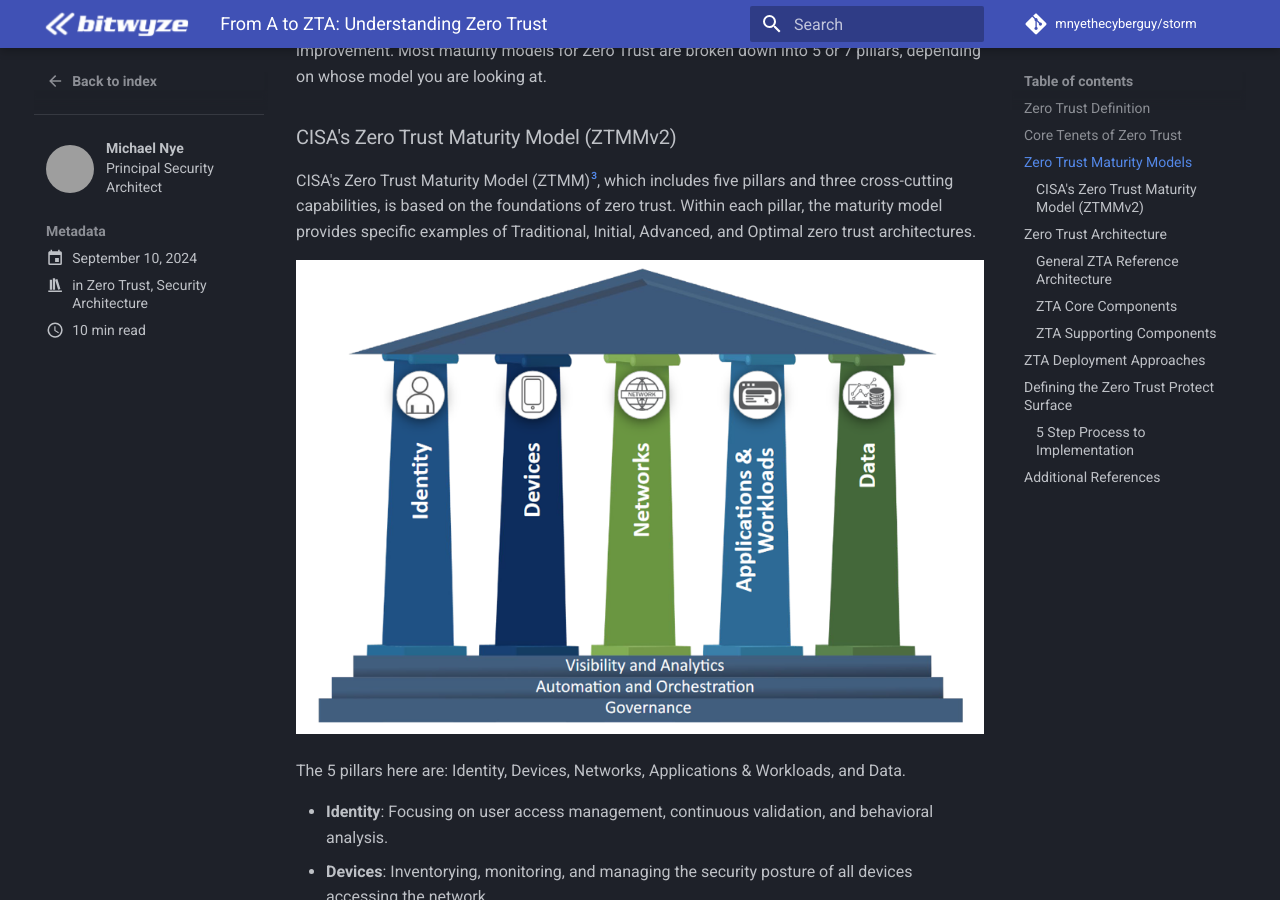
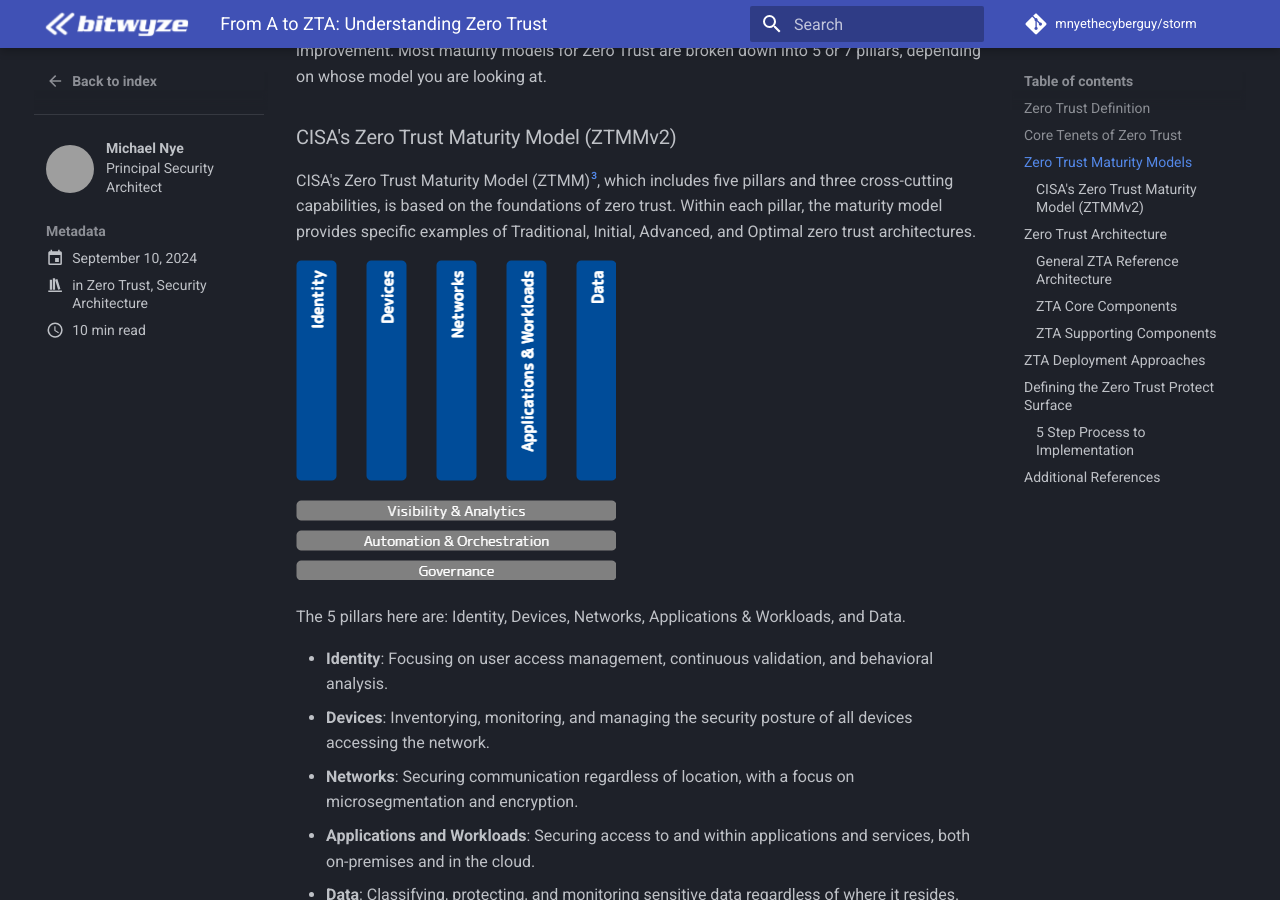
Before and after one commit to mnyethecyberguy/storm, an MkDocs documentation site: the page built from docs/blog/posts/zt-overview.md, in a window 1280 px wide and 900 px high, scrolled down 2083 px. Built offline with MkDocs 1.6.1 and Material for MkDocs 9.7.7, drawn with Linux system fonts in a browser that asks for light colours; comment, search, counter and statistics services are not loaded; grey boxes are pictures that could not be loaded.

Commit message:
Updated zt-overview.md

```diff
--- a/docs/blog/posts/zt-overview.md
+++ b/docs/blog/posts/zt-overview.md
@@ -58,7 +58,7 @@
 
 CISA's Zero Trust Maturity Model (ZTMM)[^3], which includes five pillars and three cross-cutting capabilities, is based on the foundations of zero trust. Within each pillar, the maturity model provides specific examples of Traditional, Initial, Advanced, and Optimal zero trust architectures.
 
-![CISA ZTMM](../../assets/images/zt-cisa-ztmm.png)
+![CISA ZTMM](../../assets/images/cisa-ztmm-pillars.png)
 
 The 5 pillars here are: Identity, Devices, Networks, Applications & Workloads, and Data.
 
```
Also changed, not shown: docs/assets/images/cisa-ztmm-pillars.png (added).
